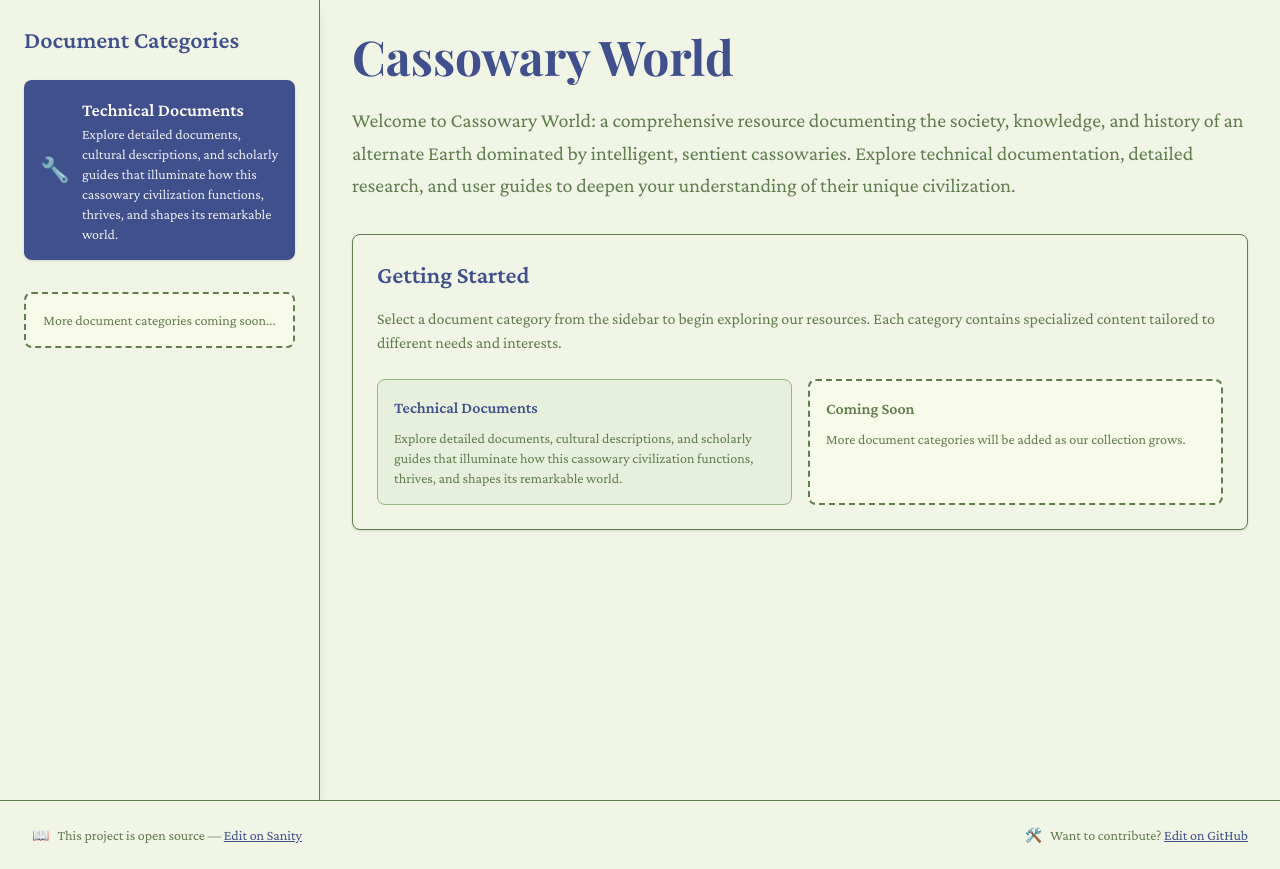
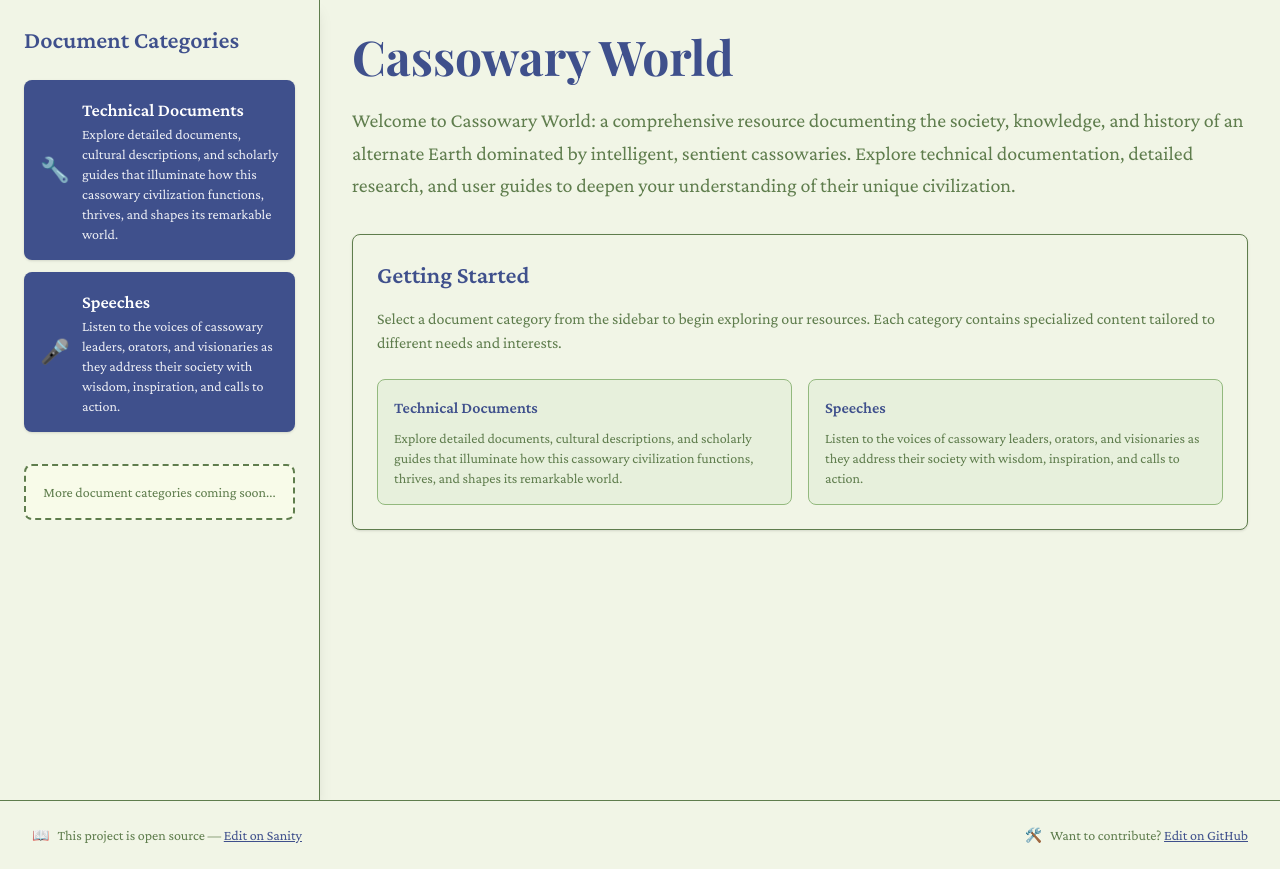
Before and after one commit to Crushford/cassowary-world, a Next.js app: page / in a window 1280 px wide. Built offline with nearby package versions, Linux system fonts and the light colour scheme.

Commit message:
Add Speeches section

```diff
--- a/src/app/page.tsx
+++ b/src/app/page.tsx
@@ -9,6 +9,14 @@ const documentCategories = [
       'Explore detailed documents, cultural descriptions, and scholarly guides that illuminate how this cassowary civilization functions, thrives, and shapes its remarkable world.',
     href: '/technical-docs',
     icon: '🔧'
+  },
+  {
+    id: 'speeches',
+    name: 'Speeches',
+    description:
+      'Listen to the voices of cassowary leaders, orators, and visionaries as they address their society with wisdom, inspiration, and calls to action.',
+    href: '/speeches',
+    icon: '🎤'
   }
   // Future categories can be added here:
   // {
@@ -61,7 +69,7 @@ export default function HomePage() {
           </nav>
 
           {/* Future categories placeholder */}
-          {documentCategories.length === 1 && (
+          {documentCategories.length < 3 && (
             <div className="mt-8 placeholder-box">
               <p className="text-sm text-center">
                 More document categories coming soon...
@@ -118,18 +126,17 @@ export default function HomePage() {
                 </p>
               </Link>
 
-              <div className="placeholder-box">
-                <h3
-                  className="font-semibold mb-2"
-                  style={{ color: 'var(--color-leaf-shadow)' }}
-                >
-                  Coming Soon
-                </h3>
+              <Link
+                href="/speeches"
+                className="info-box block hover:shadow-md transition-all duration-200"
+              >
+                <h3 className="font-semibold mb-2">Speeches</h3>
                 <p className="text-sm">
-                  More document categories will be added as our collection
-                  grows.
+                  Listen to the voices of cassowary leaders, orators, and
+                  visionaries as they address their society with wisdom,
+                  inspiration, and calls to action.
                 </p>
-              </div>
+              </Link>
             </div>
           </div>
         </div>
--- /dev/null
+++ b/src/app/speeches/[slug]/page.tsx
@@ -0,0 +1,66 @@
+import { type SanityDocument } from 'next-sanity'
+import { client } from '@/sanity/client'
+import ReactMarkdown from 'react-markdown'
+import remarkGfm from 'remark-gfm'
+import Link from 'next/link'
+import imageUrlBuilder from '@sanity/image-url'
+import type { SanityImageSource } from '@sanity/image-url/lib/types/types'
+
+const SPEECH_QUERY = `*[_type == "speech" && slug.current == $slug][0]`
+
+const options = { next: { revalidate: 30 } }
+
+// Configure Sanity image builder
+const { projectId, dataset } = client.config()
+const urlFor = (source: SanityImageSource) =>
+  projectId && dataset
+    ? imageUrlBuilder({ projectId, dataset }).image(source)
+    : null
+
+export default async function SpeechPage({
+  params
+}: {
+  params: Promise<{ slug: string }>
+}) {
+  const doc = await client.fetch<SanityDocument>(
+    SPEECH_QUERY,
+    await params,
+    options
+  )
+
+  const docImageUrl = doc.image
+    ? urlFor(doc.image)?.width(550).height(310).url()
+    : null
+
+  return (
+    <main className="container mx-auto min-h-screen p-8 flex flex-col gap-4">
+      <Link href="/speeches" className="back-link">
+        ← Back to speeches
+      </Link>
+
+      {docImageUrl && (
+        <img
+          src={docImageUrl}
+          alt={doc.title}
+          className="aspect-video rounded-xl border border-[var(--color-leaf-shadow)]"
+          width="550"
+          height="310"
+        />
+      )}
+
+      <h1 className="text-4xl font-bold mb-2 text-[var(--color-cassowary)]">
+        {doc.title}
+      </h1>
+
+      <p className="text-sm text-[var(--color-bird-blue)]">
+        Delivered: {new Date(doc._createdAt).toLocaleDateString()}
+      </p>
+
+      <article className="prose max-w-none mt-4">
+        <ReactMarkdown remarkPlugins={[remarkGfm]}>
+          {doc.markdown}
+        </ReactMarkdown>
+      </article>
+    </main>
+  )
+}
--- /dev/null
+++ b/src/app/speeches/page.tsx
@@ -0,0 +1,40 @@
+import { type SanityDocument } from 'next-sanity'
+import { client } from '@/sanity/client'
+import Link from 'next/link'
+
+const SPEECHES_LIST_QUERY = `*[_type == "speech"] | order(_createdAt desc) {
+  title, slug, _createdAt
+}`
+
+const options = { next: { revalidate: 30 } }
+
+export default async function SpeechesList() {
+  const speeches = await client.fetch<SanityDocument[]>(
+    SPEECHES_LIST_QUERY,
+    {},
+    options
+  )
+
+  return (
+    <main className="container mx-auto min-h-screen p-8">
+      <h1 className="text-4xl font-bold mb-8 text-[var(--color-cassowary)]">
+        Speeches
+      </h1>
+      <ul className="space-y-4">
+        {speeches.map(speech => (
+          <li key={speech.slug.current} className="doc-list-item">
+            <Link
+              className="doc-link"
+              href={`/speeches/${speech.slug.current}`}
+            >
+              <h2 className="text-2xl font-semibold">{speech.title}</h2>
+              <p className="text-sm text-[var(--color-bird-blue)]">
+                {new Date(speech._createdAt).toLocaleDateString()}
+              </p>
+            </Link>
+          </li>
+        ))}
+      </ul>
+    </main>
+  )
+}
```
